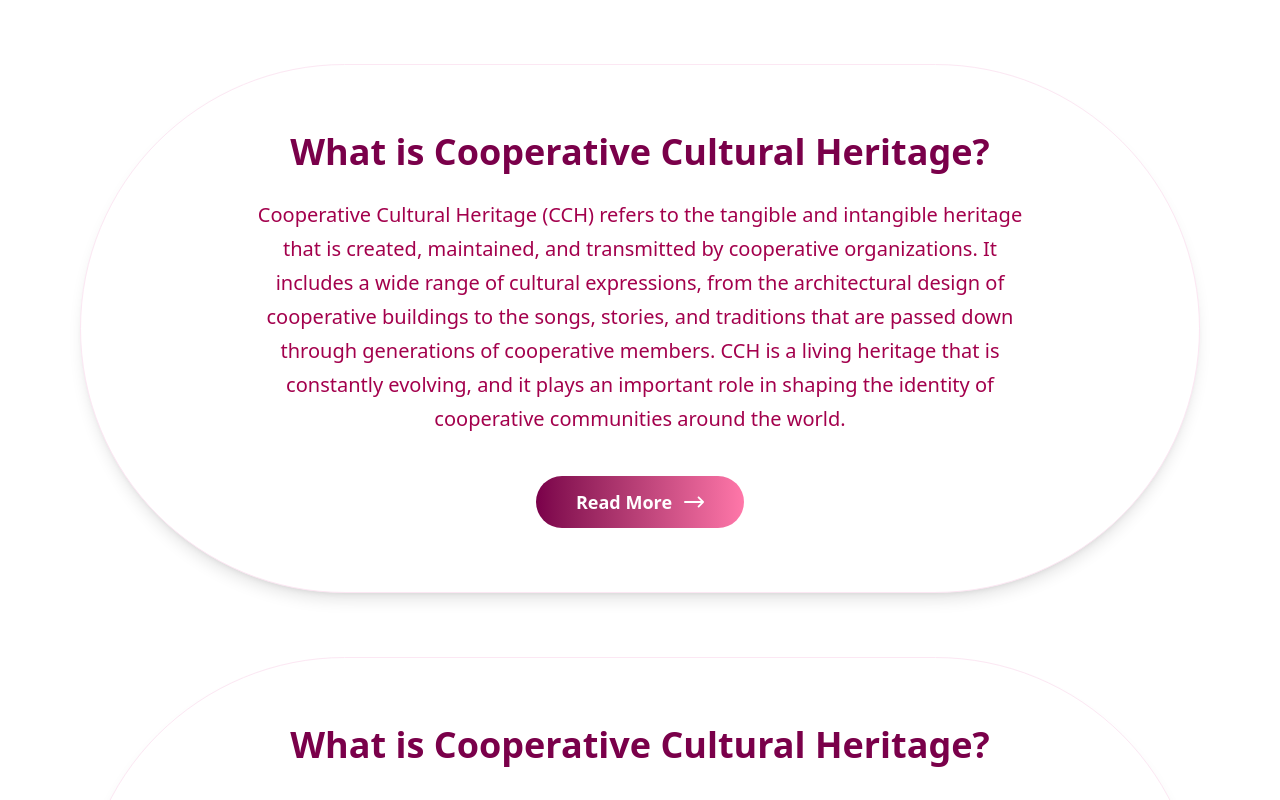
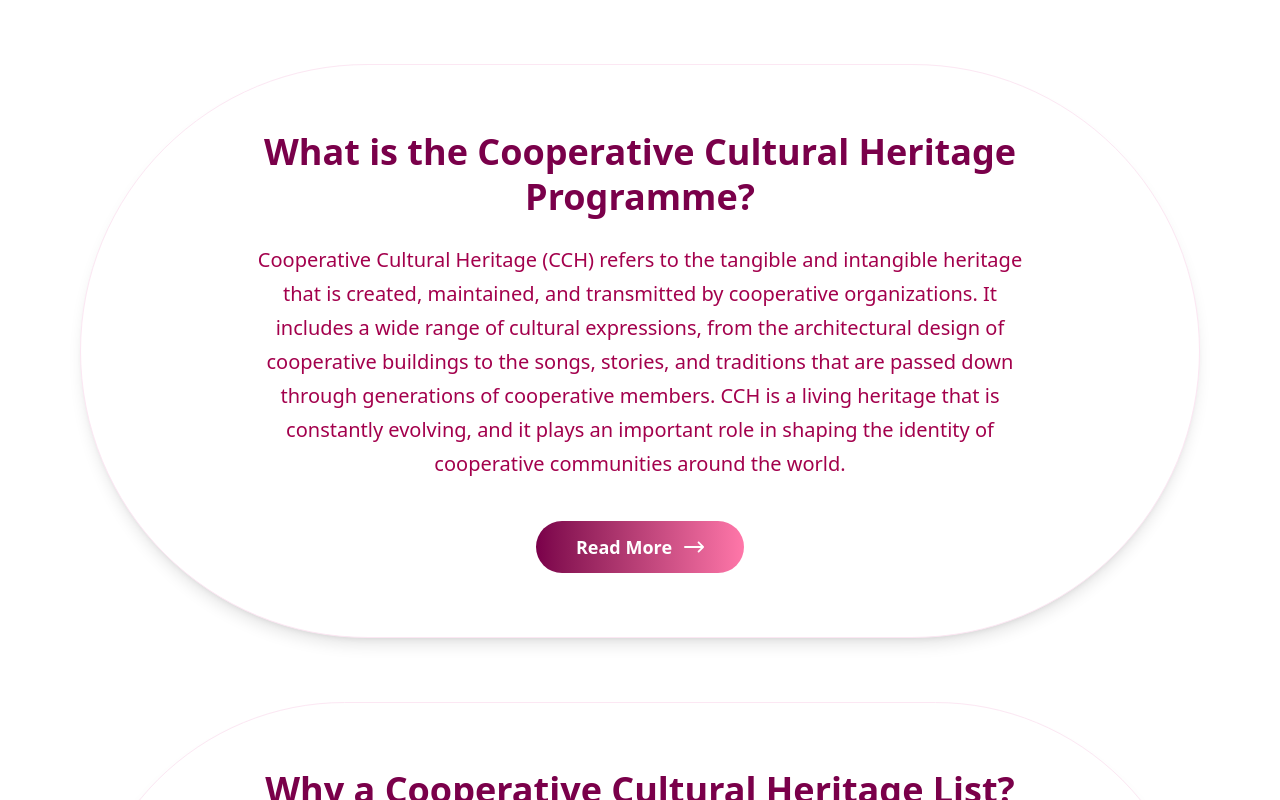
Before and after one commit to prakashchandrajha/world-map-ncdc, an Angular app: page / in a window 1280 px wide. Shown: the part 1820-2620 px from the top of the page. Built offline with nearby package versions, Linux system fonts and the light colour scheme.

Commit message:
fix title

```diff
--- a/src/app/components/home/home.html
+++ b/src/app/components/home/home.html
@@ -77,7 +77,7 @@
               <h4
               class="text-[#7a004a] text-2xl sm:text-3xl md:text-4xl font-bold leading-tight mb-6"
             >
-              {{ translate('home.whatIs.title') }}
+              {{ translate('home.sections.' + section.key + '.title') }}
             </h4>
             <div class="max-w-3xl mx-auto">
               <p
```
